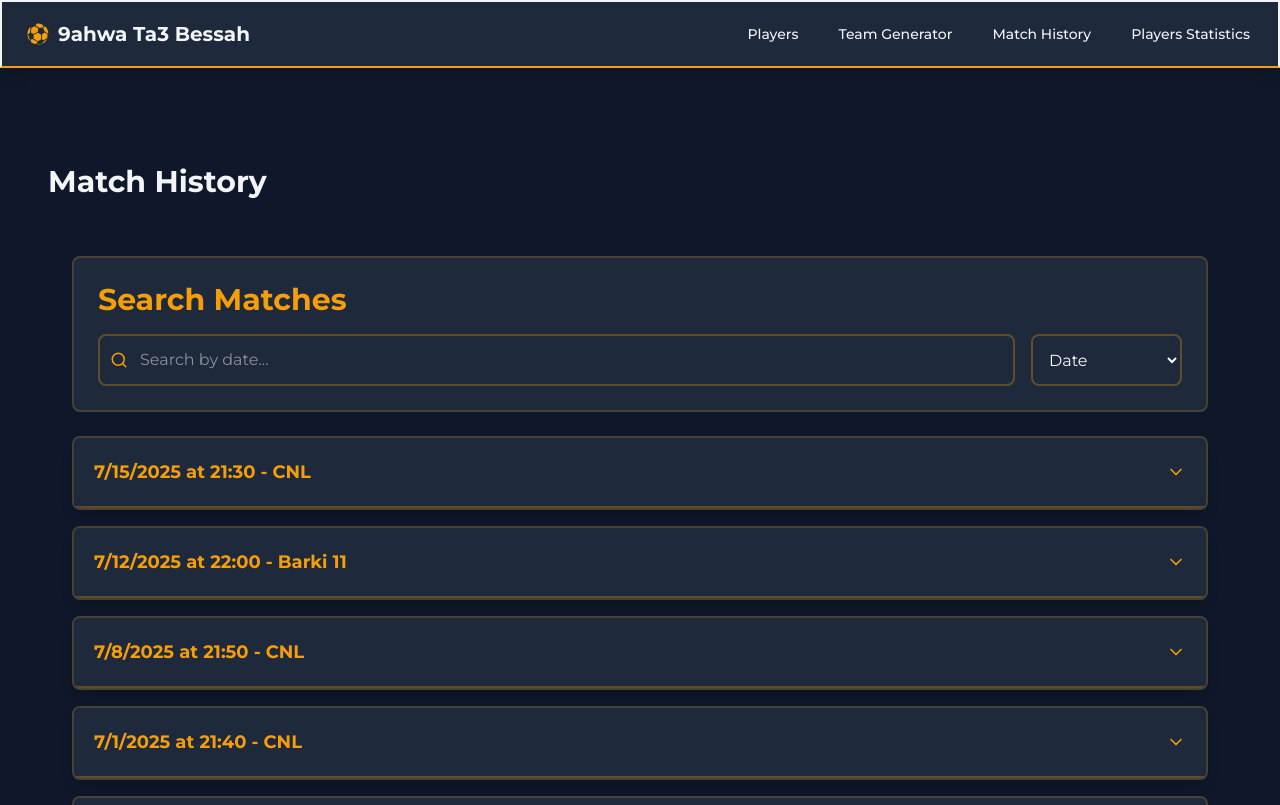
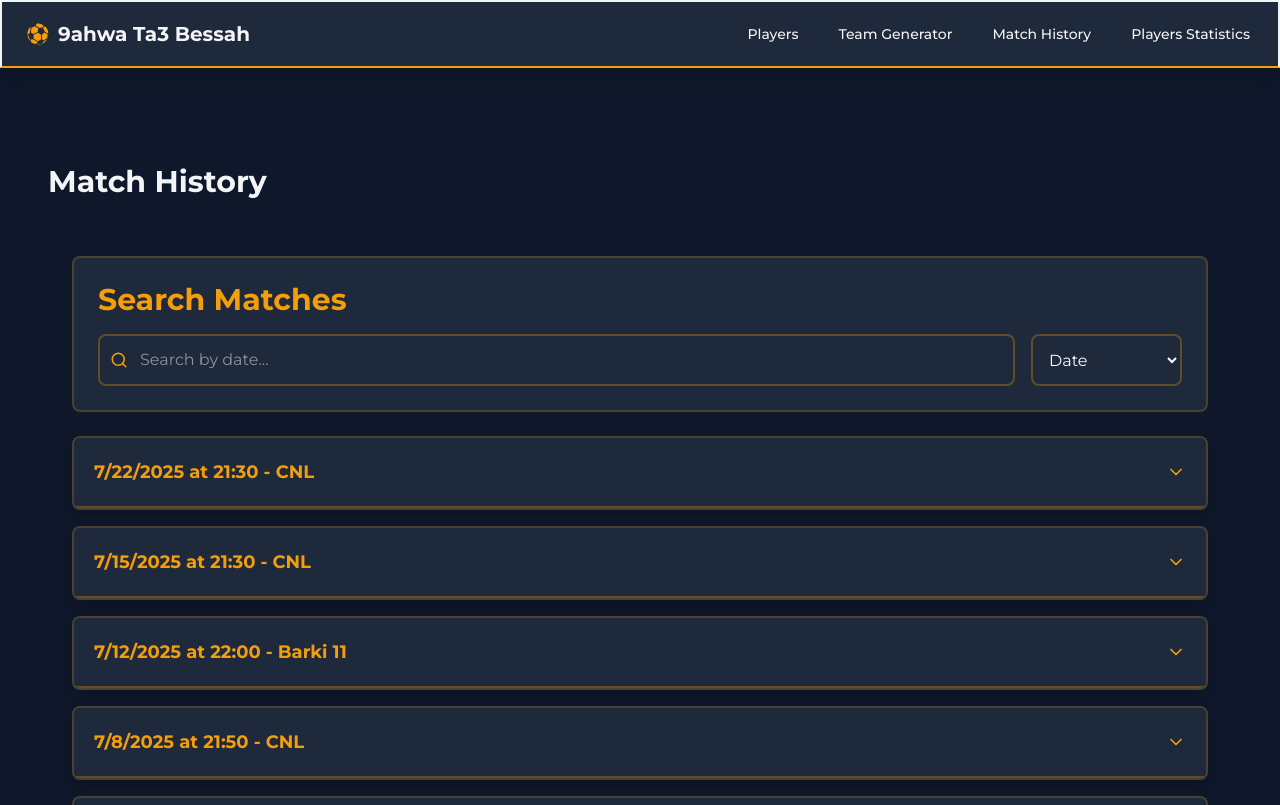
Before and after one commit to fruukyyy/9ahwaTa3Bessah, a React (Vite) app: page /match-history in a window 1280 px wide. Shown: the top 805 px of the page. Built offline with nearby package versions, Linux system fonts and the light colour scheme.

Commit message:
Weekly update

```diff
--- a/src/data/matches.js
+++ b/src/data/matches.js
@@ -1,6 +1,22 @@
 export const matchesList = [
   {
     id: 1,
+    date: "2025-07-22",
+    time: "21:30",
+    location: "CNL",
+    teamA: {
+      players: [1, 4, 12, 14, 15, 16], // player IDs
+      score: 15
+    },
+    teamB: {
+      players: [2, 3, 5, 8, 24, 99],
+      score: 10
+    },
+    mvp: 4, // player ID
+    notes: "Hehe."
+  },
+  {
+    id: 2,
     date: "2025-07-15",
     time: "21:30",
     location: "CNL",
@@ -16,7 +32,7 @@ export const matchesList = [
     notes: "Hehe."
   },
   {
-    id: 2,
+    id: 3,
     date: "2025-07-12",
     time: "22:00",
     location: "Barki 11",
@@ -32,7 +48,7 @@ export const matchesList = [
     notes: "Hehe."
   },
   {
-    id: 3,
+    id: 4,
     date: "2025-07-08",
     time: "21:50",
     location: "CNL",
@@ -48,7 +64,7 @@ export const matchesList = [
     notes: "Hehe."
   },
   {
-    id: 4,
+    id: 5,
     date: "2025-07-01",
     time: "21:40",
     location: "CNL",
@@ -64,7 +80,7 @@ export const matchesList = [
     notes: "Oussama kharaj partiya chaba, mo3jizaa."
   },
   {
-    id: 5,
+    id: 6,
     date: "2025-06-24",
     time: "21:35",
     location: "CNL",
@@ -80,7 +96,7 @@ export const matchesList = [
     notes: "GRRRR."
   },
   {
-    id: 6,
+    id: 7,
     date: "2025-06-17",
     time: "21:21",
     location: "CNL",
@@ -96,7 +112,7 @@ export const matchesList = [
     notes: "The curse is broken."
   },
   {
-    id: 7,
+    id: 8,
     date: "2025-06-10",
     time: "21:15",
     location: "CNL",
@@ -112,7 +128,7 @@ export const matchesList = [
     notes: "La légende Imad BOUGHANMI mal3abch, l'anniversaire ta3ah."
   },
   {
-    id: 8,
+    id: 9,
     date: "2025-06-05",
     time: "19:30",
     location: "AADL-Pépinière",
@@ -128,7 +144,7 @@ export const matchesList = [
     notes: "Hamza dayf charef ja yatfarej 3lina."
   },
   {
-    id: 9,
+    id: 10,
     date: "2025-06-03",
     time: "21:30",
     location: "CNL",
@@ -144,7 +160,7 @@ export const matchesList = [
     notes: "Crowded game."
   },
   {
-    id: 10,
+    id: 11,
     date: "2025-05-27",
     time: "21:20",
     location: "CNL",
@@ -160,7 +176,7 @@ export const matchesList = [
     notes: "Meoow !"
   },
   {
-    id: 11,
+    id: 12,
     date: "2025-05-20",
     time: "21:20",
     location: "CNL",
@@ -176,7 +192,7 @@ export const matchesList = [
     notes: "Competitive game."
   },
   {
-    id: 12,
+    id: 13,
     date: "2025-05-14",
     time: "21:00",
     location: "CNL",
@@ -192,7 +208,7 @@ export const matchesList = [
     notes: "Intense game."
   },
   {
-    id: 13,
+    id: 14,
     date: "2025-04-29",
     time: "21:00",
     location: "CNL",
@@ -208,7 +224,7 @@ export const matchesList = [
     notes: "Intense game."
   },
   {
-    id: 14,
+    id: 15,
     date: "2025-04-22",
     time: "21:00",
     location: "CNL",
@@ -224,7 +240,7 @@ export const matchesList = [
     notes: "Close game."
   },
   {
-    id: 15,
+    id: 16,
     date: "2025-04-15",
     time: "21:00",
     location: "CNL",
```
